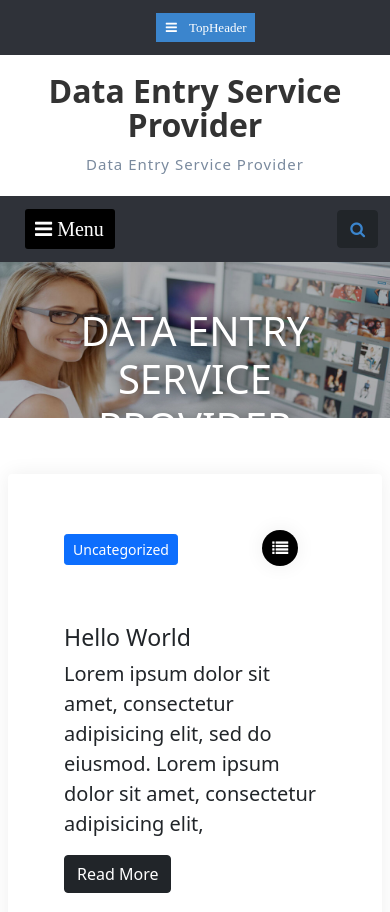
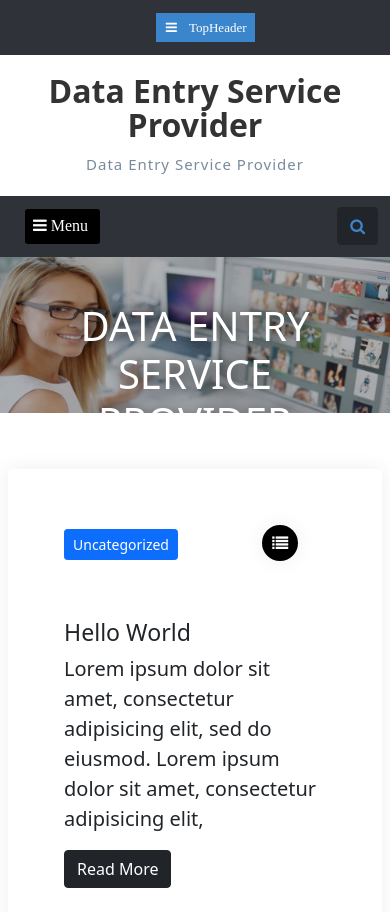
Before and after one commit to mannanshihab/Data_Entry, a plain HTML site: page index.html in a window 390 px wide. Shown: the top 912 px of the page. Drawn offline with Linux system fonts and the light colour scheme.

Commit message:
Update responsive.css

```diff
--- a/dist/css/responsive.css
+++ b/dist/css/responsive.css
@@ -32,12 +32,13 @@
 		border-radius: 5px;
 	}
 	#menu .fa-bars{
-		width: 90px;
-	    height: 40px;
-	    padding: 10px;
-	    background-color: black;
-	    color: #FFF;
-	    border-radius: 3px;
+		width: 75px;
+	    	height: 35px;
+	    	padding: 8px;
+	    	background-color: black;
+	    	color: #FFF;
+	    	border-radius: 3px;
+	    	font-size: 16px;
 	}
 	.navbar-nav .nav-link{
 		width: 80%;
```
